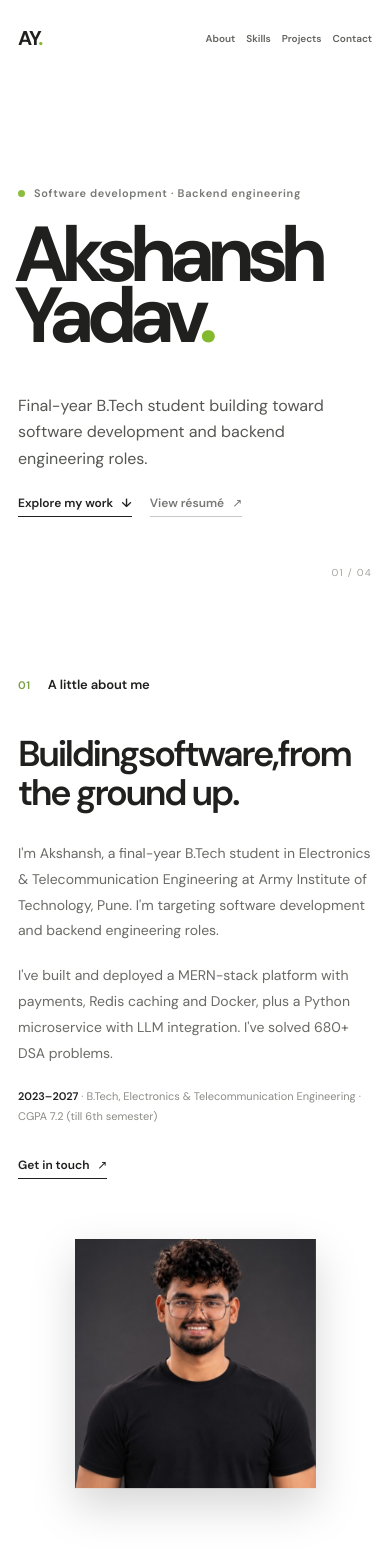
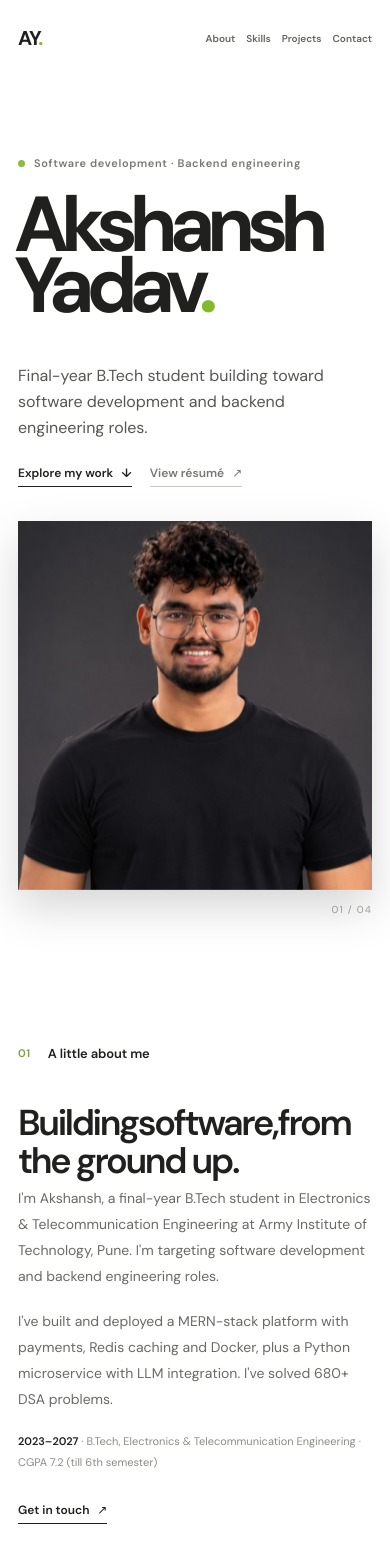
Before and after one commit to akshanshy/portfolio, a React (Vite) app: page / in a window 390 px wide. Shown: the top 1568 px of the page. Built offline with nearby package versions, Linux system fonts and the light colour scheme.

Commit message:
feat: restructure hero section layout and styles in App component

```diff
--- a/src/App.jsx
+++ b/src/App.jsx
@@ -113,6 +113,7 @@ function App() {
 
       <main>
         <section className="hero section-wrap" id="home">
+          <div className="hero-copy">
             <p className="eyebrow"><span className="availability-dot" /> Software development · Backend engineering</p>
             <h1>
               Akshansh
@@ -132,6 +133,12 @@ function App() {
                 </a>
               </div>
             </div>
+          </div>
+          <IsometricShowcase
+            className="hero-showcase"
+            src="/akshansh-showcase.jpg"
+            alt="Portrait of Akshansh Yadav"
+          />
           <span className="hero-index" aria-hidden="true">01 / 04</span>
         </section>
 
@@ -166,11 +173,6 @@ function App() {
                 </a>
               </div>
             </div>
-            <IsometricShowcase
-              className="about-showcase"
-              src="/akshansh-showcase.jpg"
-              alt="Portrait of Akshansh Yadav"
-            />
           </div>
         </section>
 
--- a/src/index.css
+++ b/src/index.css
@@ -117,9 +117,14 @@ a:focus-visible {
   padding-top: 100px;
   padding-bottom: 82px;
   position: relative;
-  display: flex;
-  flex-direction: column;
-  justify-content: center;
+  display: grid;
+  grid-template-columns: minmax(0, 1.18fr) minmax(0, 0.82fr);
+  align-items: center;
+  gap: 48px;
+}
+
+.hero-copy {
+  min-width: 0;
 }
 
 .eyebrow,
@@ -149,7 +154,7 @@ a:focus-visible {
 
 .hero h1 {
   margin: 0 0 46px -7px;
-  font-size: clamp(86px, 13.2vw, 174px);
+  font-size: clamp(76px, 9.5vw, 138px);
   font-weight: 700;
   letter-spacing: -0.105em;
   line-height: 0.78;
@@ -159,12 +164,11 @@ a:focus-visible {
   display: flex;
   align-items: flex-end;
   justify-content: space-between;
-  gap: 32px;
-  max-width: 810px;
+  gap: 24px;
 }
 
 .hero-intro {
-  max-width: 380px;
+  max-width: 300px;
   margin: 0;
   color: #555752;
   font-size: 18px;
@@ -172,7 +176,7 @@ a:focus-visible {
 }
 
 .hero-links {
-  gap: 24px;
+  gap: 18px;
   padding-bottom: 4px;
   white-space: nowrap;
 }
@@ -230,17 +234,12 @@ a:focus-visible {
 
 .about-grid {
   display: grid;
-  grid-template-columns: 1.05fr 0.95fr;
-  align-items: center;
-  gap: 64px;
+  grid-template-columns: 1fr 0.83fr;
+  gap: 80px;
   margin-top: 57px;
 }
 
-.about-copy-column {
-  min-width: 0;
-}
-
-.about-copy-column h3 {
+.about-grid h3 {
   margin: 0;
   font-size: clamp(36px, 5vw, 61px);
   font-weight: 600;
@@ -250,20 +249,7 @@ a:focus-visible {
 
 .about-copy {
   max-width: 420px;
-  margin-top: 28px;
-}
-
-.isometric-showcase.about-showcase {
-  width: min(100%, 520px);
-  aspect-ratio: 1;
-  margin-inline: auto;
-}
-
-.about-showcase .isometric-showcase__image {
-  top: 12%;
-  left: 16%;
-  width: 68%;
-  height: 76%;
+  padding-top: 5px;
 }
 
 .about-copy p {
@@ -418,6 +404,12 @@ a:focus-visible {
   width: 100%;
   aspect-ratio: 1.72;
   perspective: 1200px;
+}
+
+.isometric-showcase.hero-showcase {
+  width: min(100%, 430px);
+  aspect-ratio: 0.96;
+  justify-self: end;
 }
 
 .project-showcase {
@@ -580,6 +572,30 @@ a:focus-visible {
   font-size: 10px;
 }
 
+@media (max-width: 900px) {
+  .hero {
+    grid-template-columns: 1fr;
+    min-height: auto;
+    gap: 30px;
+    padding-top: 90px;
+    padding-bottom: 75px;
+  }
+
+  .hero h1 {
+    font-size: clamp(80px, 11vw, 120px);
+  }
+
+  .isometric-showcase.hero-showcase {
+    justify-self: center;
+  }
+
+  .hero-index {
+    position: static;
+    justify-self: end;
+    margin-top: -20px;
+  }
+}
+
 @media (max-width: 720px) {
   .section-wrap,
   .site-header,
@@ -630,12 +646,8 @@ a:focus-visible {
     margin-top: 42px;
   }
 
-  .about-copy-column h3 br {
+  .about-grid h3 br {
     display: none;
-  }
-
-  .isometric-showcase.about-showcase {
-    width: min(100%, 480px);
   }
 
   .isometric-showcase {
@@ -644,14 +656,6 @@ a:focus-visible {
 
   .project-showcase {
     margin: 28px 0 34px;
-  }
-
-  .isometric-showcase.about-showcase {
-    aspect-ratio: 1.08;
-  }
-
-  .about-showcase .isometric-showcase__image {
-    inset: 10% 16% 12%;
   }
 
   .skills {
```
Lines whose indentation alone changed are shown as unchanged.
